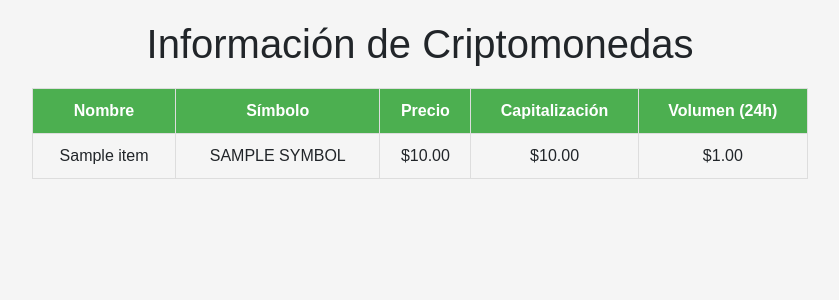
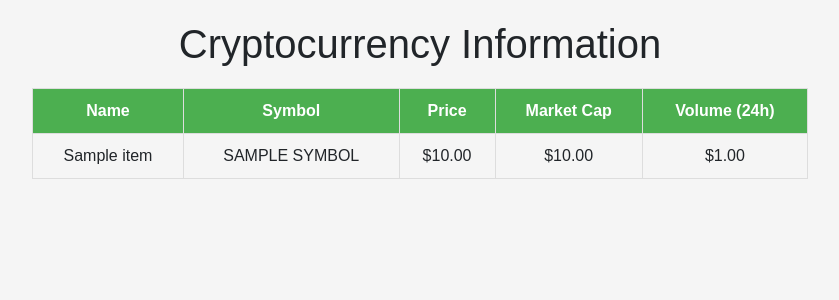
Before and after one commit to Alejandro04/Cryptocurrency-Info-Viewer, a Flask app: page / in a window 1280 px wide. Shown: the top 300 px of the page, without its empty margins (220-1059 px from the left). Run offline with Flask 3, Linux system fonts and the light colour scheme; a database or web service that is not in the repository returns one stand-in record (values such as "Sample title"); data that the repository does not hold is empty.

Commit message:
language changed

```diff
--- a/templates/index.html
+++ b/templates/index.html
@@ -4,7 +4,7 @@
 <head>
   <meta charset="UTF-8">
   <meta name="viewport" content="width=device-width, initial-scale=1.0">
-  <title>Criptomonedas</title>
+  <title>Cryptocurrency Information</title>
   <link href="https://cdn.jsdelivr.net/npm/bootstrap@5.3.0-alpha1/dist/css/bootstrap.min.css" rel="stylesheet">
   <style>
     body {
@@ -52,15 +52,15 @@
 
 <body>
   <div class="container">
-    <h1>Información de Criptomonedas</h1>
+    <h1>Cryptocurrency Information</h1>
     <table>
       <thead>
         <tr>
-          <th>Nombre</th>
-          <th>Símbolo</th>
-          <th>Precio</th>
-          <th>Capitalización</th>
-          <th>Volumen (24h)</th>
+          <th>Name</th>
+          <th>Symbol</th>
+          <th>Price</th>
+          <th>Market Cap</th>
+          <th>Volume (24h)</th>
         </tr>
       </thead>
       <tbody>
```
